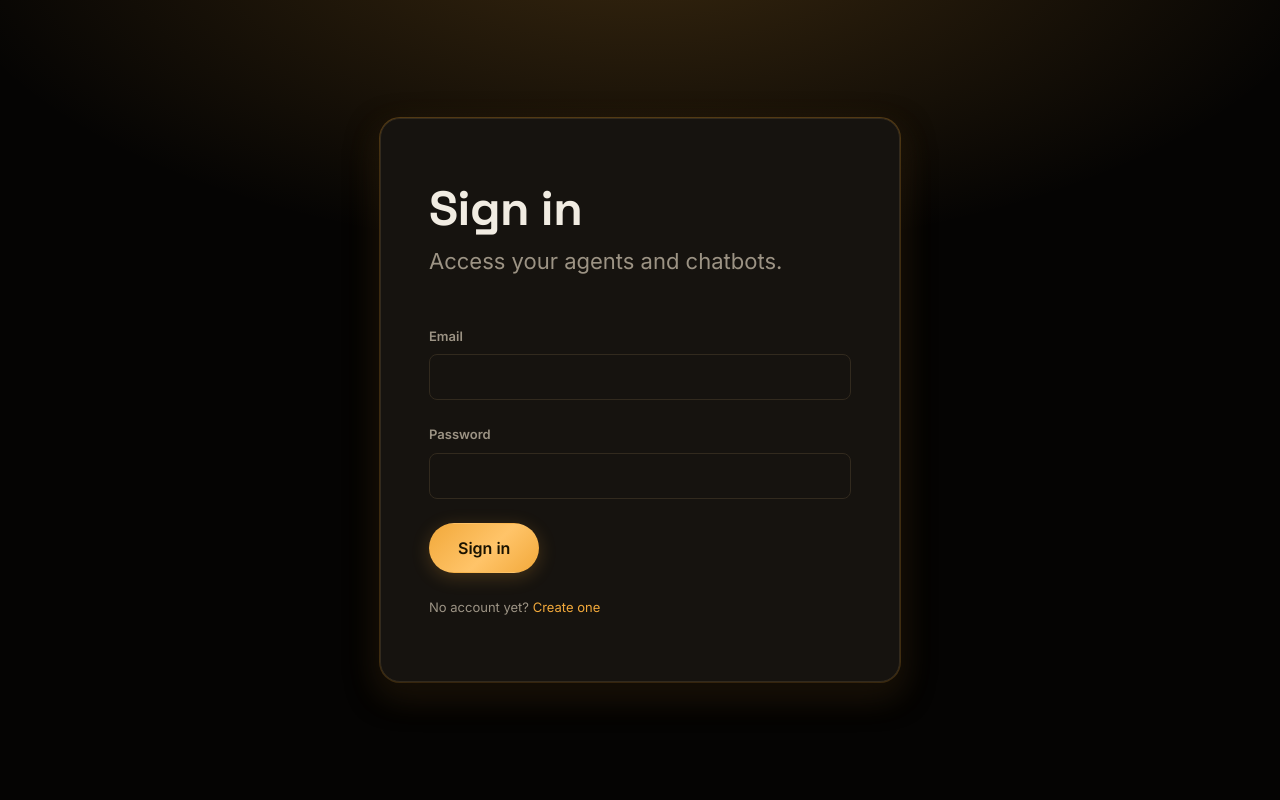
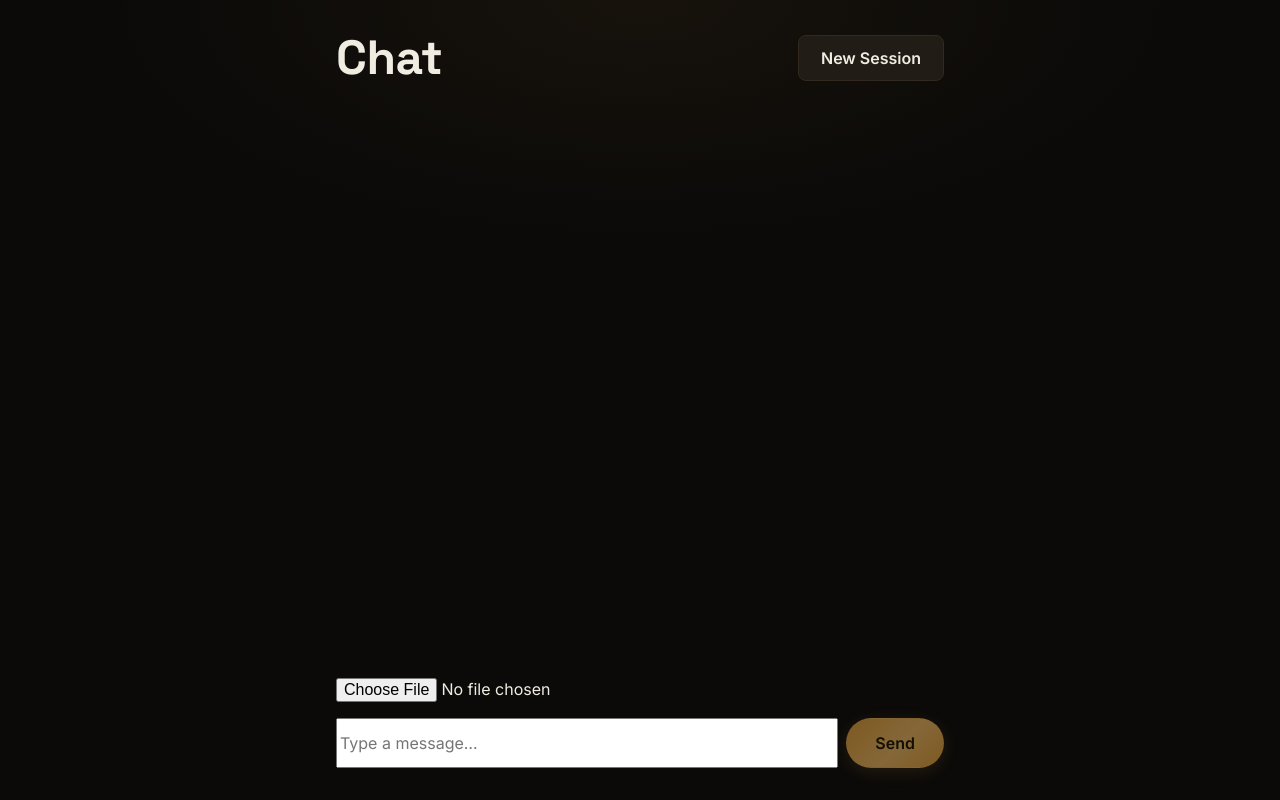
Before and after one commit to WillCodes81/powabase-chatbot, a React (Vite) app in the folder frontend/: page /share/1 in a window 1280 px wide. Before the commit this address led to /signin. Built offline with nearby package versions, Linux system fonts and the light colour scheme.

Commit message:
feat: add standalone public share chat page

```diff
--- a/frontend/src/App.tsx
+++ b/frontend/src/App.tsx
@@ -8,12 +8,14 @@
 import { CreateChatbotPage } from './pages/CreateChatbotPage';
 import { AgentDetailPage } from './pages/AgentDetailPage';
 import { ChatbotDetailPage } from './pages/ChatbotDetailPage';
+import { PublicSharePage } from './pages/PublicSharePage';
 
 export function App() {
   return (
     <Routes>
       <Route path="/signin" element={<SignInPage />} />
       <Route path="/signup" element={<SignUpPage />} />
+      <Route path="/share/:shareId" element={<PublicSharePage />} />
       <Route
         element={
           <ProtectedRoute>
--- /dev/null
+++ b/frontend/src/pages/PublicSharePage.module.css
@@ -0,0 +1,49 @@
+.page {
+  max-width: 640px;
+  margin: 0 auto;
+  padding: 2rem 1rem;
+  display: flex;
+  flex-direction: column;
+  gap: 1rem;
+  min-height: 100vh;
+}
+
+.header {
+  display: flex;
+  justify-content: space-between;
+  align-items: center;
+}
+
+.messages {
+  flex: 1;
+  display: flex;
+  flex-direction: column;
+  gap: 0.75rem;
+  overflow-y: auto;
+}
+
+.message {
+  padding: 0.6rem 0.9rem;
+  border-radius: 0.6rem;
+  max-width: 80%;
+}
+
+.user {
+  align-self: flex-end;
+  background: var(--color-accent, #2563eb);
+  color: white;
+}
+
+.assistant {
+  align-self: flex-start;
+  background: var(--color-surface, #f1f1f1);
+}
+
+.inputRow {
+  display: flex;
+  gap: 0.5rem;
+}
+
+.inputRow input[type='text'] {
+  flex: 1;
+}
--- /dev/null
+++ b/frontend/src/pages/PublicSharePage.tsx
@@ -0,0 +1,113 @@
+import { useEffect, useRef, useState } from 'react';
+import { useParams } from 'react-router-dom';
+import {
+  attachPublicDocument,
+  clearPublicSession,
+  loadCachedMessages,
+  saveCachedMessages,
+  sendPublicChatMessage,
+  type PublicChatMessage,
+} from '../lib/publicShareClient';
+import styles from './PublicSharePage.module.css';
+
+const API_BASE_URL = import.meta.env.VITE_API_BASE_URL;
+
+export function PublicSharePage() {
+  const { shareId } = useParams<{ shareId: string }>();
+  const [messages, setMessages] = useState<PublicChatMessage[]>([]);
+  const [input, setInput] = useState('');
+  const [sending, setSending] = useState(false);
+  const [error, setError] = useState<string | null>(null);
+  const [uploadStatus, setUploadStatus] = useState<string | null>(null);
+  const fileInputRef = useRef<HTMLInputElement>(null);
+
+  useEffect(() => {
+    if (!shareId) return;
+    setMessages(loadCachedMessages(shareId));
+  }, [shareId]);
+
+  async function handleSend() {
+    if (!shareId || !input.trim() || sending) return;
+    const userMessage: PublicChatMessage = { role: 'user', content: input };
+    const next = [...messages, userMessage];
+    setMessages(next);
+    saveCachedMessages(shareId, next);
+    setInput('');
+    setSending(true);
+    setError(null);
+    try {
+      const content = await sendPublicChatMessage(API_BASE_URL, shareId, userMessage.content);
+      const withReply = [...next, { role: 'assistant', content } as PublicChatMessage];
+      setMessages(withReply);
+      saveCachedMessages(shareId, withReply);
+    } catch (err) {
+      setError(err instanceof Error ? err.message : 'Something went wrong.');
+    } finally {
+      setSending(false);
+    }
+  }
+
+  function handleNewSession() {
+    if (!shareId) return;
+    clearPublicSession(shareId);
+    setMessages([]);
+    setError(null);
+    setUploadStatus(null);
+  }
+
+  async function handleFileChange(event: React.ChangeEvent<HTMLInputElement>) {
+    const file = event.target.files?.[0];
+    if (!file || !shareId) return;
+    setUploadStatus('Uploading…');
+    try {
+      const result = await attachPublicDocument(API_BASE_URL, shareId, file);
+      setUploadStatus(`Attached: ${result.filename}`);
+    } catch (err) {
+      setUploadStatus(err instanceof Error ? err.message : 'Upload failed.');
+    } finally {
+      if (fileInputRef.current) fileInputRef.current.value = '';
+    }
+  }
+
+  if (!shareId) return null;
+
+  return (
+    <div className={styles.page}>
+      <div className={styles.header}>
+        <h1>Chat</h1>
+        <button type="button" className="btn" onClick={handleNewSession}>
+          New Session
+        </button>
+      </div>
+
+      <div className={styles.messages}>
+        {messages.map((m, i) => (
+          <div key={i} className={`${styles.message} ${m.role === 'user' ? styles.user : styles.assistant}`}>
+            {m.content}
+          </div>
+        ))}
+      </div>
+
+      {error && <p role="alert">{error}</p>}
+
+      <div>
+        <input ref={fileInputRef} type="file" onChange={handleFileChange} />
+        {uploadStatus && <p>{uploadStatus}</p>}
+      </div>
+
+      <div className={styles.inputRow}>
+        <input
+          type="text"
+          value={input}
+          onChange={(e) => setInput(e.target.value)}
+          onKeyDown={(e) => e.key === 'Enter' && handleSend()}
+          placeholder="Type a message…"
+          disabled={sending}
+        />
+        <button type="button" className="btn btn-primary" onClick={handleSend} disabled={sending || !input.trim()}>
+          {sending ? 'Sending…' : 'Send'}
+        </button>
+      </div>
+    </div>
+  );
+}
```
